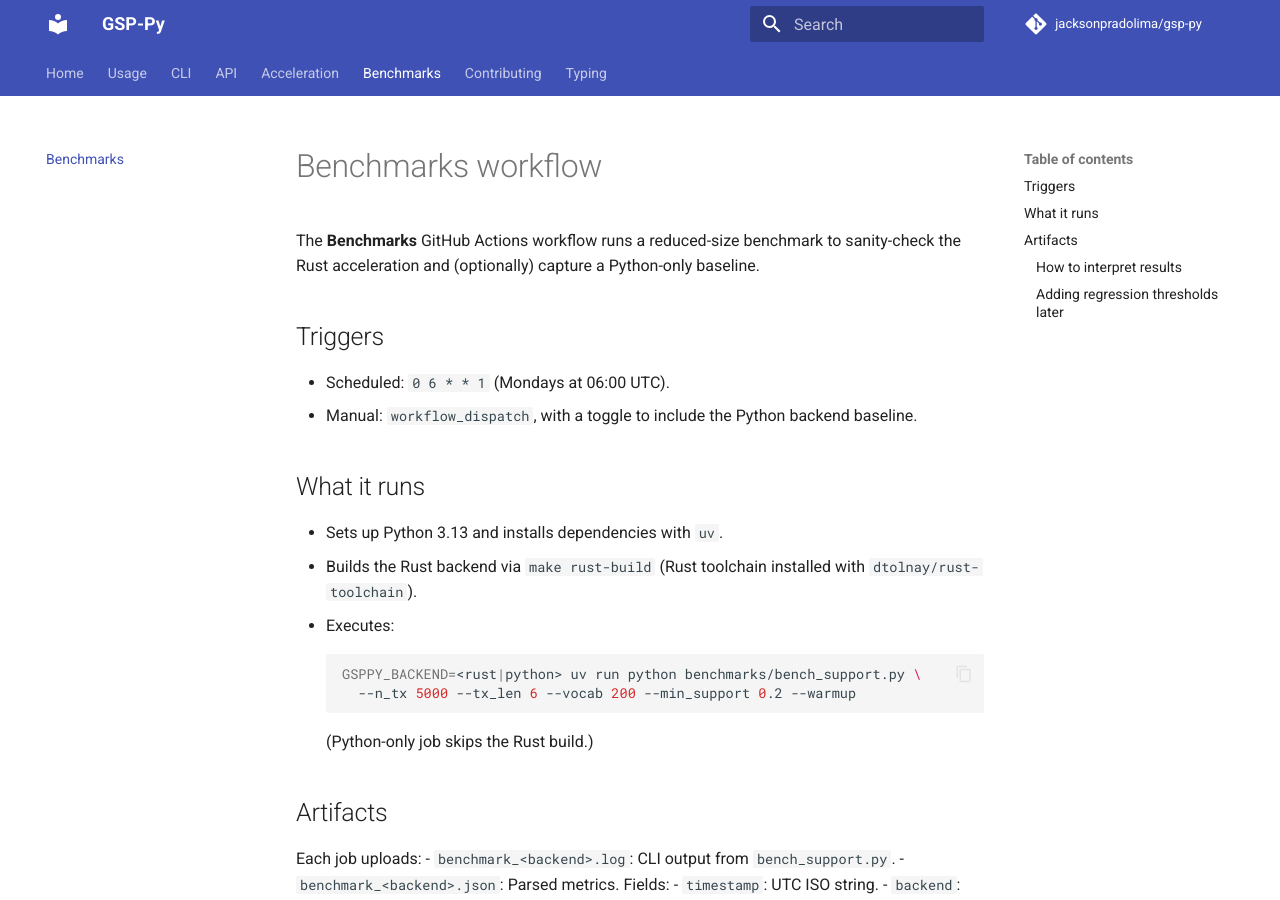
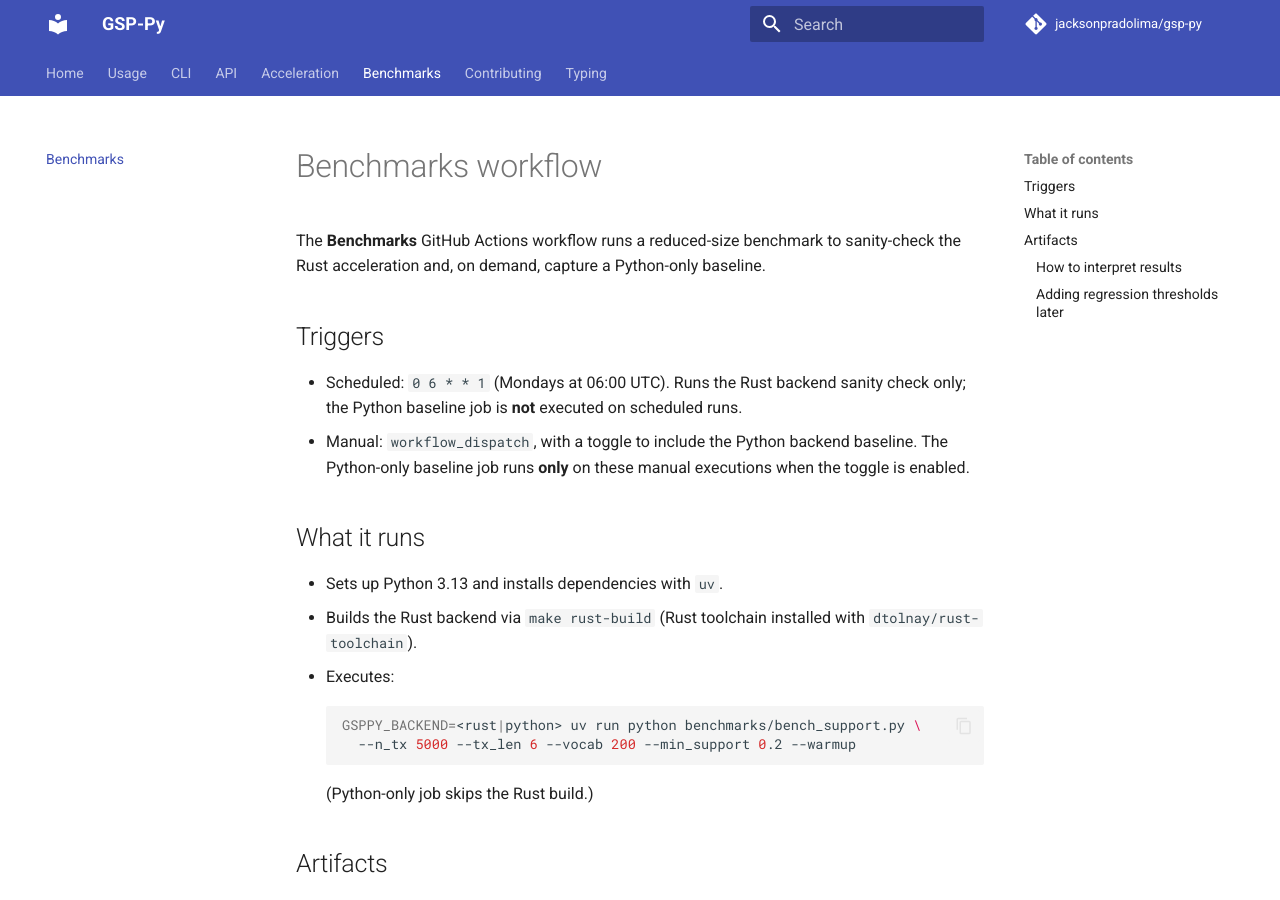
Before and after one commit to jacksonpradolima/gsp-py, an MkDocs documentation site: the page built from docs/benchmarks.md, in a window 1280 px wide and 900 px high. Built offline with MkDocs 1.6.1 and Material for MkDocs 9.7.7, drawn with Linux system fonts in a browser that asks for light colours; comment, search, counter and statistics services are not loaded.

Commit message:
Update docs/benchmarks.md
Co-authored-by: Copilot <175728472+Copilot@users.noreply.github.com>
Signed-off-by: Jackson Antonio do Prado Lima <jacksonpradolima@users.noreply.github.com>

```diff
--- a/docs/benchmarks.md
+++ b/docs/benchmarks.md
@@ -1,10 +1,10 @@
 # Benchmarks workflow
 
-The **Benchmarks** GitHub Actions workflow runs a reduced-size benchmark to sanity-check the Rust acceleration and (optionally) capture a Python-only baseline.
+The **Benchmarks** GitHub Actions workflow runs a reduced-size benchmark to sanity-check the Rust acceleration and, on demand, capture a Python-only baseline.
 
 ## Triggers
-- Scheduled: `0 6 * * 1` (Mondays at 06:00 UTC).
-- Manual: `workflow_dispatch`, with a toggle to include the Python backend baseline.
+- Scheduled: `0 6 * * 1` (Mondays at 06:00 UTC). Runs the Rust backend sanity check only; the Python baseline job is **not** executed on scheduled runs.
+- Manual: `workflow_dispatch`, with a toggle to include the Python backend baseline. The Python-only baseline job runs **only** on these manual executions when the toggle is enabled.
 
 ## What it runs
 - Sets up Python 3.13 and installs dependencies with `uv`.
```
